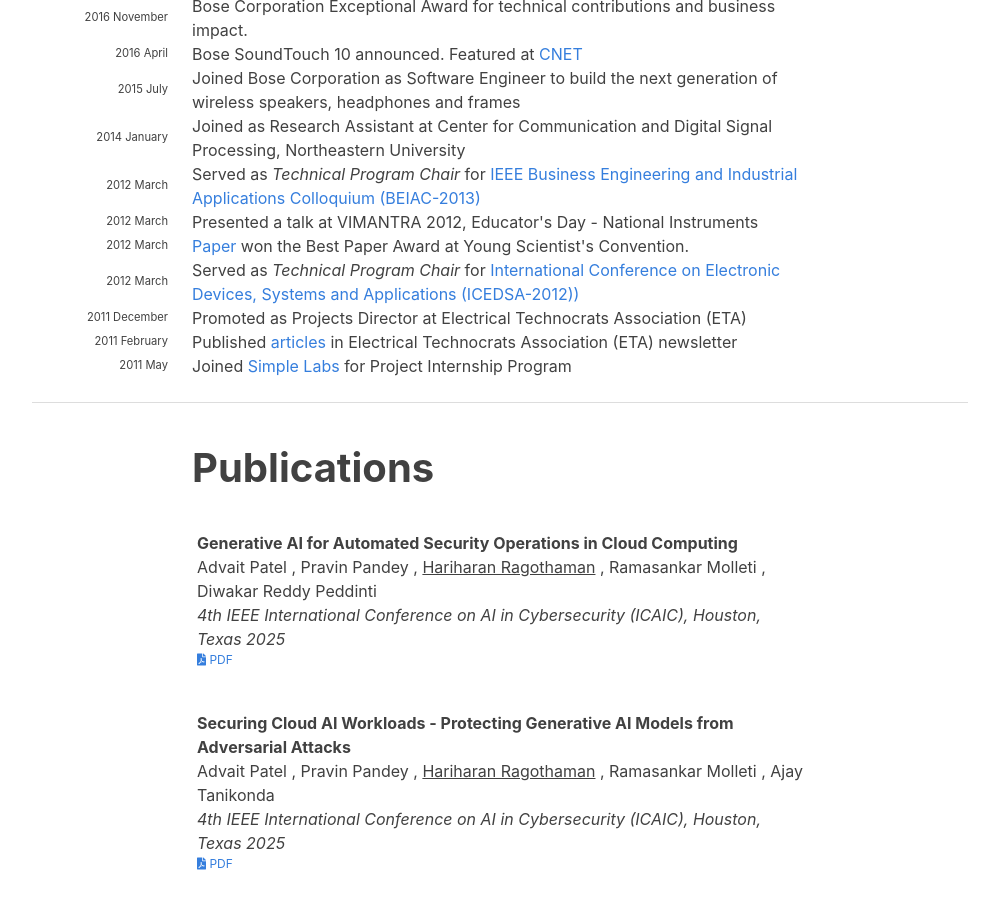
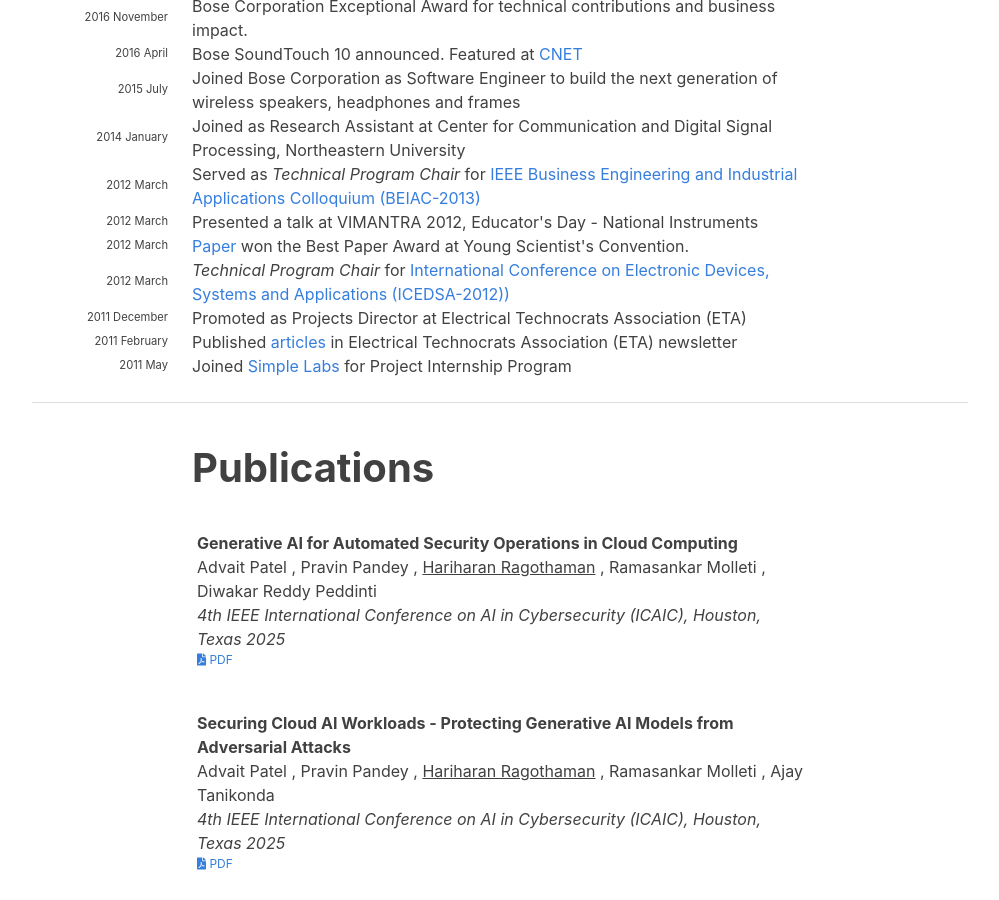
Before and after one commit to hariharanragothaman/hariharanragothaman.github.io, a Jekyll site: the page built from index.md, in a window 1280 px wide and 900 px high, scrolled down 1708 px. Shown: the whole window, without its empty margins (140-1139 px from the left). Built offline with Jekyll 4.4.1, drawn with Linux system fonts in a browser that asks for light colours; nearby versions of some CDN libraries; some web fonts are replaced.

Commit message:
Polishes and Updates

```diff
--- a/_data/news.yaml
+++ b/_data/news.yaml
@@ -124,7 +124,7 @@
 
 - year: 2012
   year-extra: March
-  description: Served as <em>Technical Program Chair</em> for <a href="https://ieeexplore.ieee.org/xpl/conhome/6504611/proceeding">International Conference on Electronic Devices, Systems and Applications (ICEDSA-2012))</a>
+  description: <em>Technical Program Chair</em> for <a href="https://ieeexplore.ieee.org/xpl/conhome/6504611/proceeding">International Conference on Electronic Devices, Systems and Applications (ICEDSA-2012))</a>
 
 - year: 2011
   year-extra: December
```
